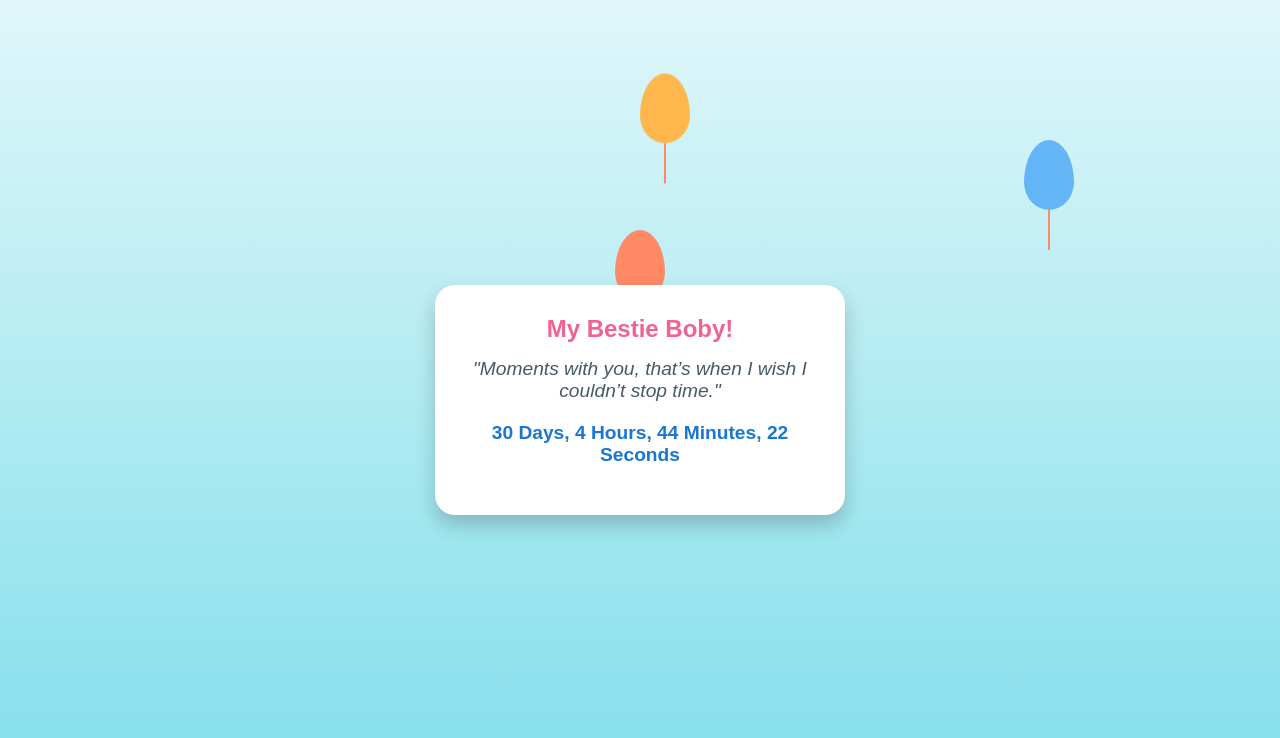
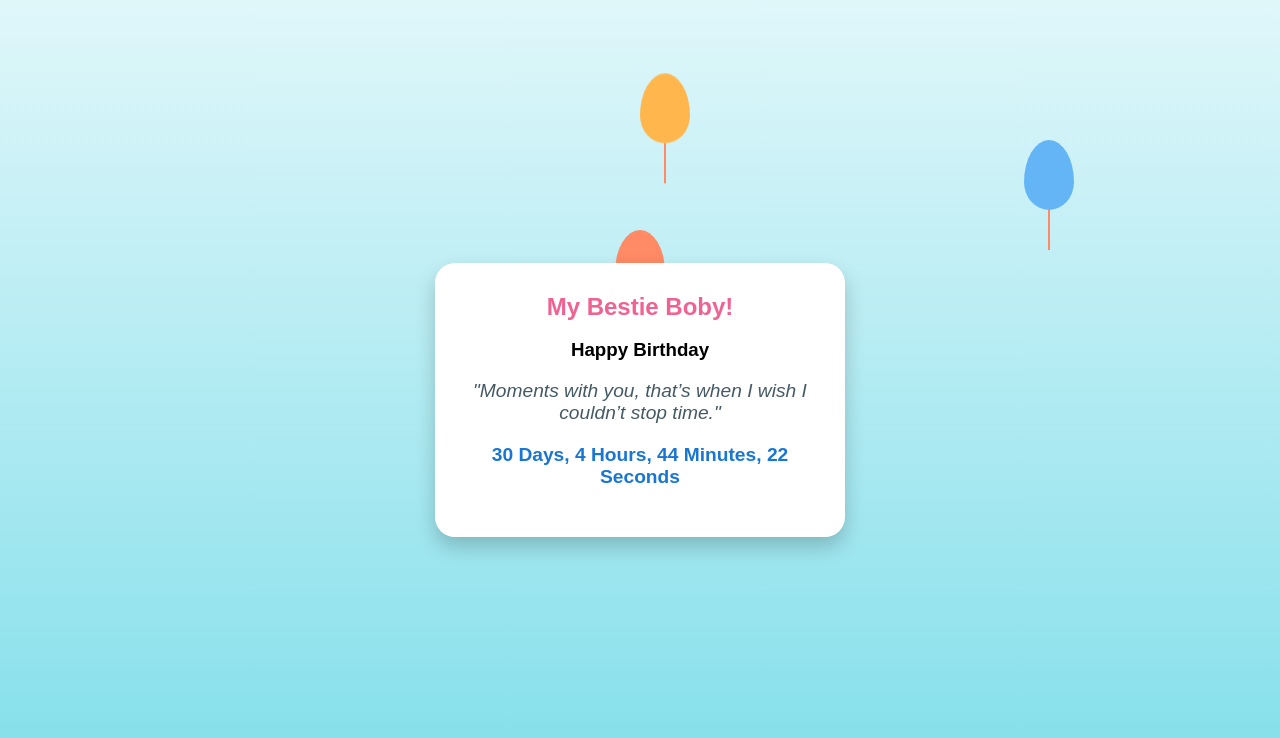
Before and after one commit to codetofaang/Bday-card-, a plain HTML site: page index.html in a window 1280 px wide. Drawn offline with Linux system fonts and the light colour scheme.

Commit message:
Update index.html

```diff
--- a/index.html
+++ b/index.html
@@ -99,6 +99,7 @@
 <body>
     <div class="card">
         <h1>My Bestie Boby!</h1>
+        <h3>Happy Birthday </h3>
         <p class="quote">"Moments with you, that’s when I wish I couldn’t stop time."</p>
         <p class="timer" id="countdown"></p>
     </div>
```
